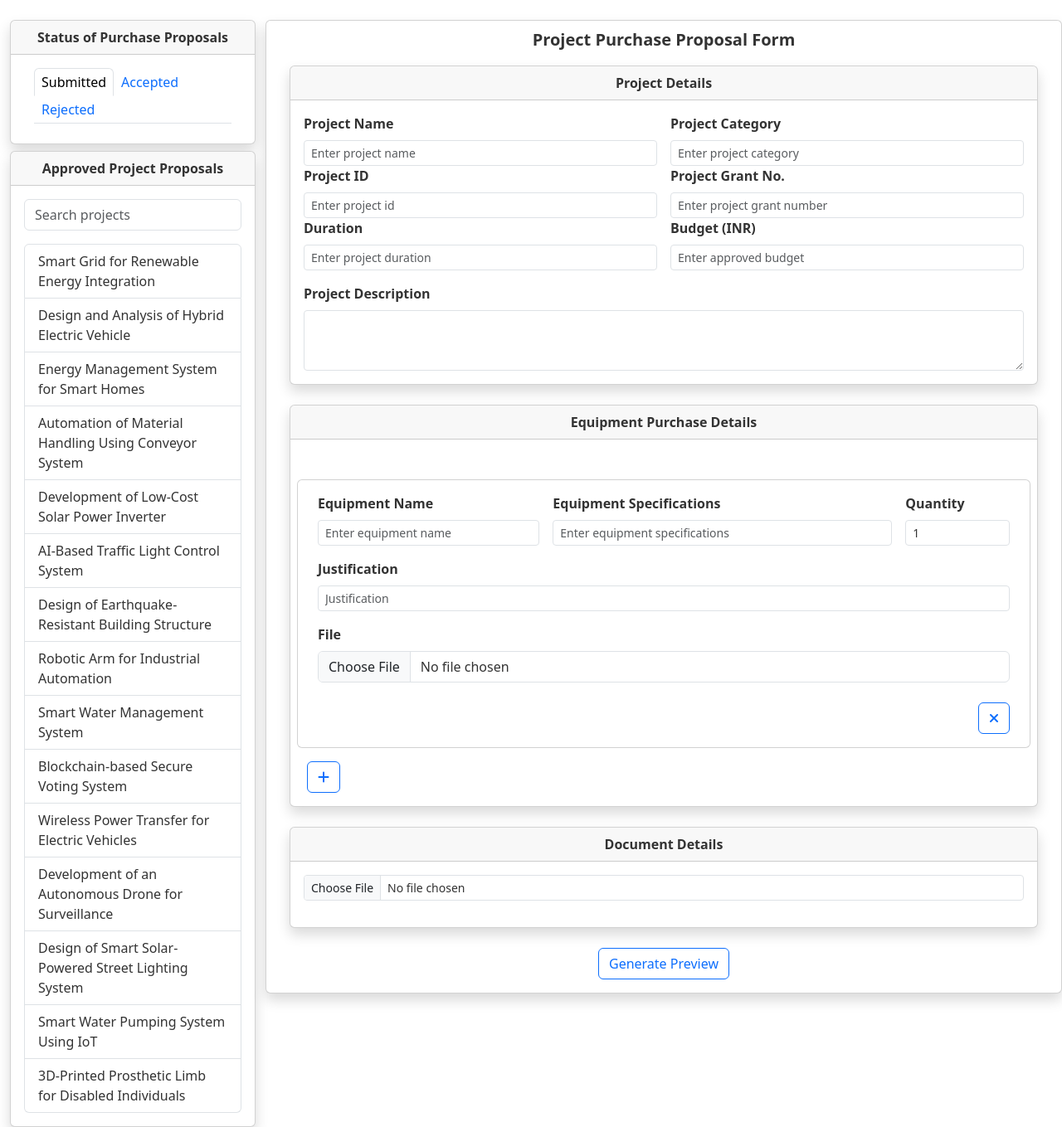
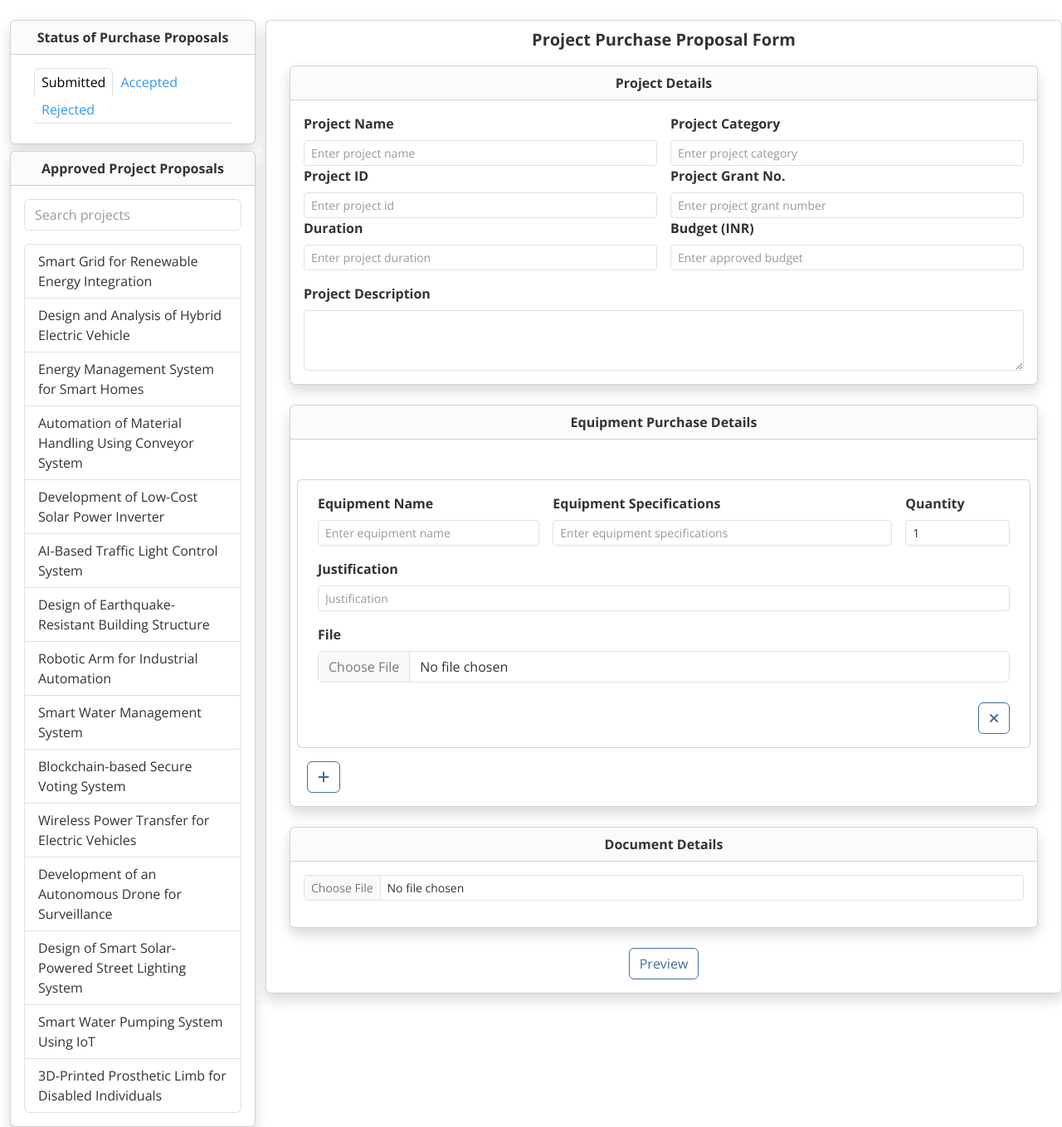
Before and after one commit to Samy-uktha/IITPKD-ERP, an Angular app in the folder facultyProjectPurchase/: page / in a window 1280 px wide. Shown: the whole page at 83% size. Built offline with nearby package versions, Linux system fonts and the light colour scheme.

Commit message:
final commit

```diff
--- a/facultyProjectPurchase/angular.json
+++ b/facultyProjectPurchase/angular.json
@@ -30,7 +30,8 @@
             "styles": [
               "node_modules/bootstrap/dist/css/bootstrap.min.css",
               "src/styles.css",
-              "node_modules/@fortawesome/fontawesome-free/css/all.min.css"
+              "node_modules/@fortawesome/fontawesome-free/css/all.min.css",
+              "node_modules/bootswatch/dist/spacelab/bootstrap.min.css"
             ],
             "scripts": [],
             "server": "src/main.server.ts",
--- a/facultyProjectPurchase/src/app/home/home.component.html
+++ b/facultyProjectPurchase/src/app/home/home.component.html
@@ -14,6 +14,7 @@
             Project Purchase Proposal Form
           </div>
           <div class="card-body">
+
             <!-- Project Details Card -->
             <div class="col-lg-12 mb-4">
               <app-project-card
@@ -195,7 +196,7 @@
                 class="btn btn-outline-primary"
                 (click)="generatePreview()"
               >
-                Generate Preview
+                Preview
               </button>
             </div>
           </div>
--- a/facultyProjectPurchase/src/app/home/home.component.ts
+++ b/facultyProjectPurchase/src/app/home/home.component.ts
@@ -128,6 +128,7 @@ export class HomeComponent implements OnInit, OnDestroy {
         });
         this.equipmentEntries.push(equipmentEntry);
       });
+
       this.showPreview = true;
       this.showSubmitButton = false;
 
@@ -186,6 +187,8 @@ export class HomeComponent implements OnInit, OnDestroy {
   resetForms(): void {
     this.equipmentForm.reset();
     this.documentForm.reset();
+    // this.documentFile = null;
+    // this.documentURL = null;
     this.revokeURLs();
     this.equipmentEntries.clear();
     this.addEquipmentEntry();
@@ -216,6 +219,7 @@ export class HomeComponent implements OnInit, OnDestroy {
     this.selectedProject = null;
     this.projectData = null;
     this.documentFile = null;
+    // this.resetForms();
     this.submissionDate = new Date().toLocaleDateString();
   }
 
@@ -292,6 +296,8 @@ export class HomeComponent implements OnInit, OnDestroy {
 
       this.submissionService.addSubmission(projectDetails);
 
+      this.resetForms();
+
       const jsonData = JSON.stringify(projectDetails, null, 2);
       const blob = new Blob([jsonData], { type: 'application/json' });
       const url = URL.createObjectURL(blob);
@@ -303,7 +309,7 @@ export class HomeComponent implements OnInit, OnDestroy {
 
       this.showPreview = false;
       this.selectedTab = 'Pending';
-      this.resetForms();
+
       alert('Data has been saved as a JSON file.');
     }
   }
--- a/facultyProjectPurchase/src/app/side-panel/side-panel.component.html
+++ b/facultyProjectPurchase/src/app/side-panel/side-panel.component.html
@@ -17,9 +17,9 @@
             (click)="changeTab(i)"
             id="{{ 'tab-' + i }}"
             data-bs-toggle="tab"
-            [attr.href]="'#' + 'tabContent-' + i"
+            [attr.href]="'#' + 'tab-' + i"
             role="tab"
-            [attr.aria-controls]="'tabContent-' + i"
+            [attr.aria-controls]="'tab-' + i"
             [attr.aria-selected]="activeTab === i ? 'true' : 'false'"
           >
             {{ status }}
@@ -32,7 +32,7 @@
           class="tab-pane fade"
           [class.show]="activeTab === 0"
           [class.active]="activeTab === 0"
-          id="tabContent-0"
+          id="tab-0"
           role="tabpanel"
           aria-labelledby="tab-0"
         >
@@ -52,7 +52,7 @@
           class="tab-pane fade"
           [class.show]="activeTab === 1"
           [class.active]="activeTab === 1"
-          id="tabContent-1"
+          id="tab-1"
           role="tabpanel"
           aria-labelledby="tab-1"
         >
@@ -72,7 +72,7 @@
           class="tab-pane fade"
           [class.show]="activeTab === 2"
           [class.active]="activeTab === 2"
-          id="tabContent-2"
+          id="tab-2"
           role="tabpanel"
           aria-labelledby="tab-2"
         >
```
